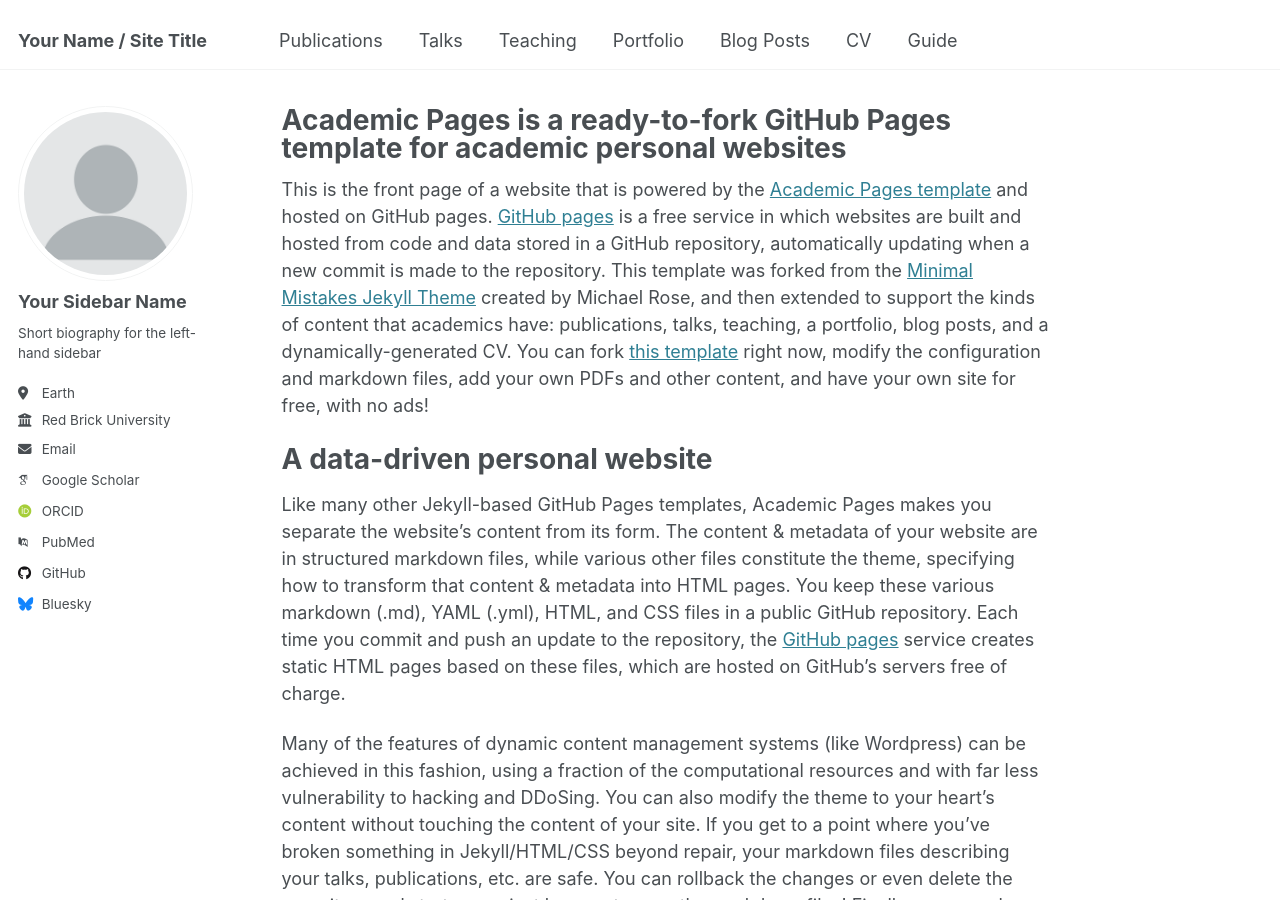
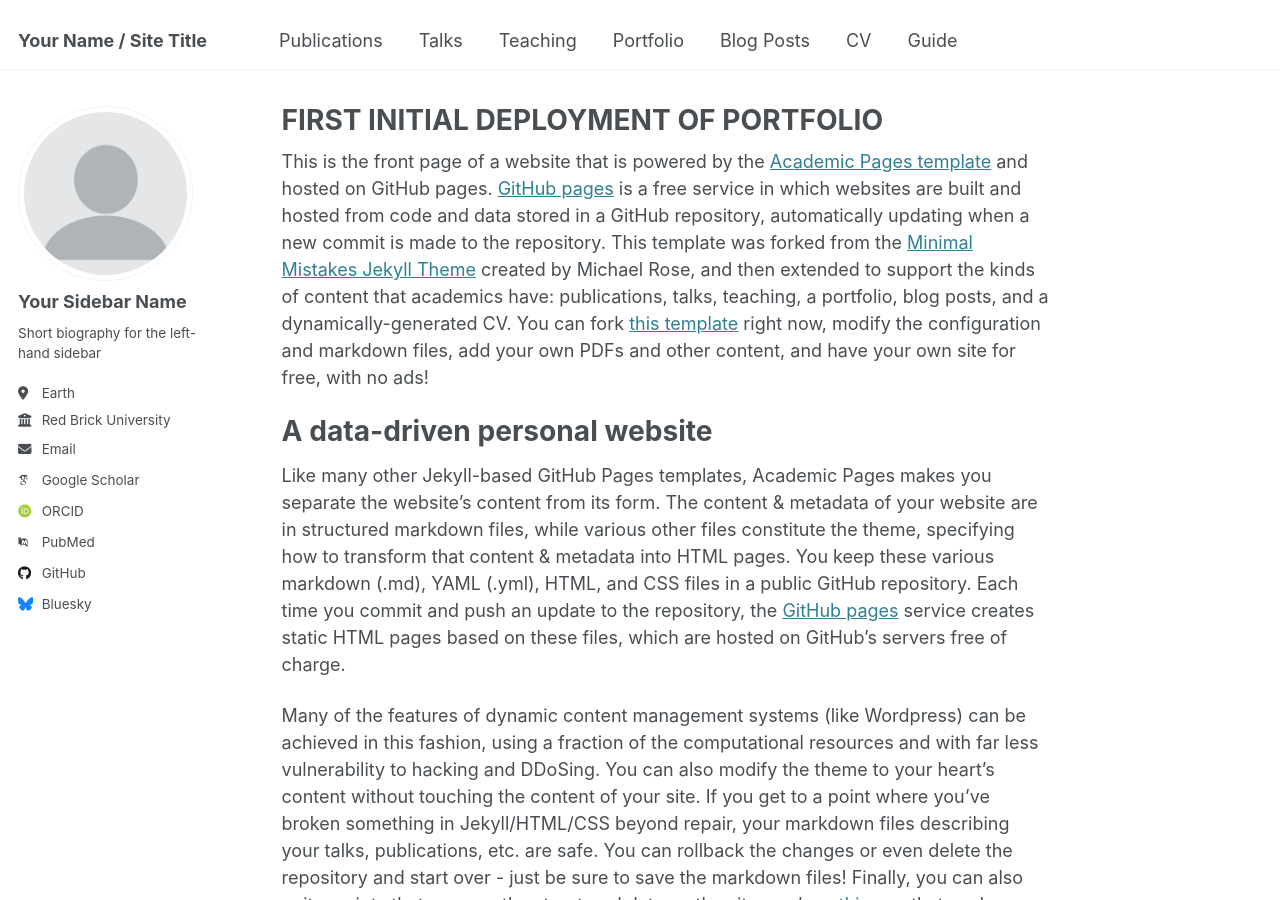
Before and after one commit to SloDamn/SloDamn.github.io, a Jekyll site: the page built from _pages/about.md, in a window 1280 px wide and 900 px high. Built offline with Jekyll 4.4.1, drawn with Linux system fonts in a browser that asks for light colours; some web fonts are replaced.

Commit message:
First deployment through about.md

```diff
--- a/_pages/about.md
+++ b/_pages/about.md
@@ -1,6 +1,6 @@
 ---
 permalink: /
-title: "Academic Pages is a ready-to-fork GitHub Pages template for academic personal websites"
+title: "FIRST INITIAL DEPLOYMENT OF PORTFOLIO"
 author_profile: true
 redirect_from:
   - /about/
```
